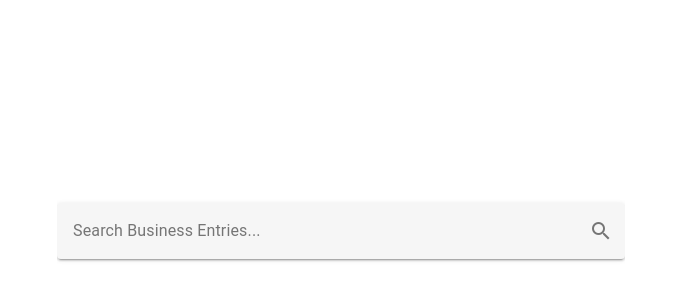
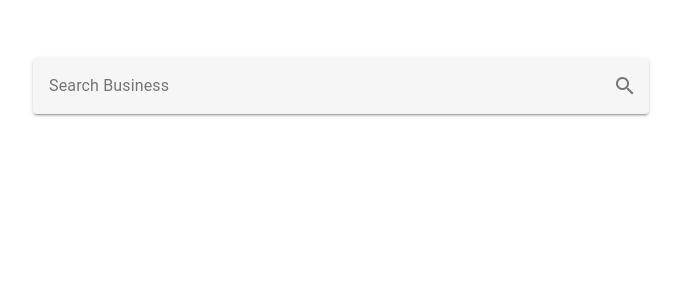
Before and after one commit to ivester/localsearch-assessment, a Vue app in the folder web-app/: page / in a window 1280 px wide. Shown: the part 158-458 px from the top of the page, without its empty margins (299-980 px from the left). Built offline with nearby package versions, Linux system fonts and the light colour scheme.

Commit message:
feat(layout): improve spacing and use grid

```diff
--- a/web-app/src/components/BusinessCard.vue
+++ b/web-app/src/components/BusinessCard.vue
@@ -1,14 +1,20 @@
 <template>
-  <v-card :to="link">
+  <v-card
+    :to="link"
+    variant="tonal"
+    :elevation="4"
+  >
     <v-card-title>
       <span class="headline">{{ business.name }}</span>
     </v-card-title>
-    Address: {{ business.where }} <br />
-    <div v-if="mode === 'detail'">
-      <span v-if="business?.url">Website: <a :href="business.url" target="_blank">{{ business?.urlFormatted || business.url }}</a> <br /></span>
-      <span v-if="business?.phone">Phone: <a :href="`tel:${business.phone}`">{{ business?.phoneFormatted || business.phone }}</a> <br /></span>
-      <OpeningHours v-if="business?.openingHours" :opening-hours="business.openingHours"/>
-    </div>
+    <v-card-text>
+      {{ business.where }} <br />
+      <div v-if="mode === 'detail'">
+        <span v-if="business?.url">Website: <a :href="business.url" target="_blank">{{ business?.urlFormatted || business.url }}</a> <br /></span>
+        <span v-if="business?.phone">Phone: <a :href="`tel:${business.phone}`">{{ business?.phoneFormatted || business.phone }}</a> <br /></span>
+        <OpeningHours v-if="business?.openingHours" :opening-hours="business.openingHours"/>
+      </div>
+    </v-card-text>
   </v-card>
 </template>
 
--- a/web-app/src/components/OpeningHours.vue
+++ b/web-app/src/components/OpeningHours.vue
@@ -6,15 +6,15 @@
     <span
       v-for="openingHour in openingHoursFormatted"
       :key="openingHour.id"
+      class="opening-hours__values"
     >
-      <span class="opening-hours__days">{{openingHour.days}}:</span>
+      <span>{{openingHour.days}}: </span>
       <!-- Ignoring the key lint error here as I am not worried about performance here. Otherwise I would have to add a unique id to each list element -->
       <!-- https://vuejs.org/guide/essentials/list.html#maintaining-state-with-key -->
       <!-- eslint-disable-next-line vue/require-v-for-key -->
       <span v-for="hour in openingHour.hours">
         {{ hour }}<br>
       </span>
-      <br>
     </span>
   </div>
 </template>
@@ -93,7 +93,7 @@
 
 <style lang="scss" scoped>
   .opening-hours {
-    &__days {
+    &__values {
       text-transform: capitalize;
     }
   }
--- a/web-app/src/layouts/default/Default.vue
+++ b/web-app/src/layouts/default/Default.vue
@@ -1,11 +1,26 @@
 <template>
-  <v-app>
+  <v-app class="default-layout">
     <v-main>
-      <v-container class="fill-height" style="max-width: 600px;">
+      <v-container class="default-layout__container fill-height">
         <v-responsive class="align-center text-center fill-height">
-          <router-view />
+          <router-view class="default-layout__view"/>
         </v-responsive>
       </v-container>
     </v-main>
   </v-app>
 </template>
+
+<style lang="scss" scoped>
+  .default-layout {
+    // to UI looks better if it doesn't grow over the whole width of big screens
+    &__container {
+      max-width: 680px;
+    }
+
+    &__view {
+      // give some space around UI so shadows are not cut off
+      // and elements don't touch the screen border on mobile devices
+      padding: 16px;
+    }
+  }
+</style>
--- a/web-app/src/views/Search.vue
+++ b/web-app/src/views/Search.vue
@@ -1,22 +1,26 @@
 <template>
-  <div>
+  <div class="search">
     <v-text-field
       v-model="query"
-      label="Search Business Entries..."
+      label="Search Business"
       variant="solo-filled"
       append-inner-icon="mdi-magnify"
       @click:append-inner="search"
       @keyup.enter="search"
     />
     <SnackBar :message="errorMessage" :show="snackbar"/>
-    <div v-if="businesses.length">
-      <BusinessCard
+    <v-row v-if="businesses.length">
+      <v-col
         v-for="business in businesses"
         :key="business.id"
-        :business="business"
-        mode="search"
-      />
-    </div>
+        cols="6"
+      >
+        <BusinessCard
+          :business="business"
+          mode="search"
+        />
+      </v-col>
+    </v-row>
   </div>
 </template>
 
@@ -50,3 +54,11 @@
     }
   }
 </script>
+
+<style>
+  .search {
+    /* give the search view a min height so the input doesn't jump around when results are shown */
+    /* works fine for the expected two results - would need a better solution for more results */
+    min-height: 400px;
+  }
+</style>
```
